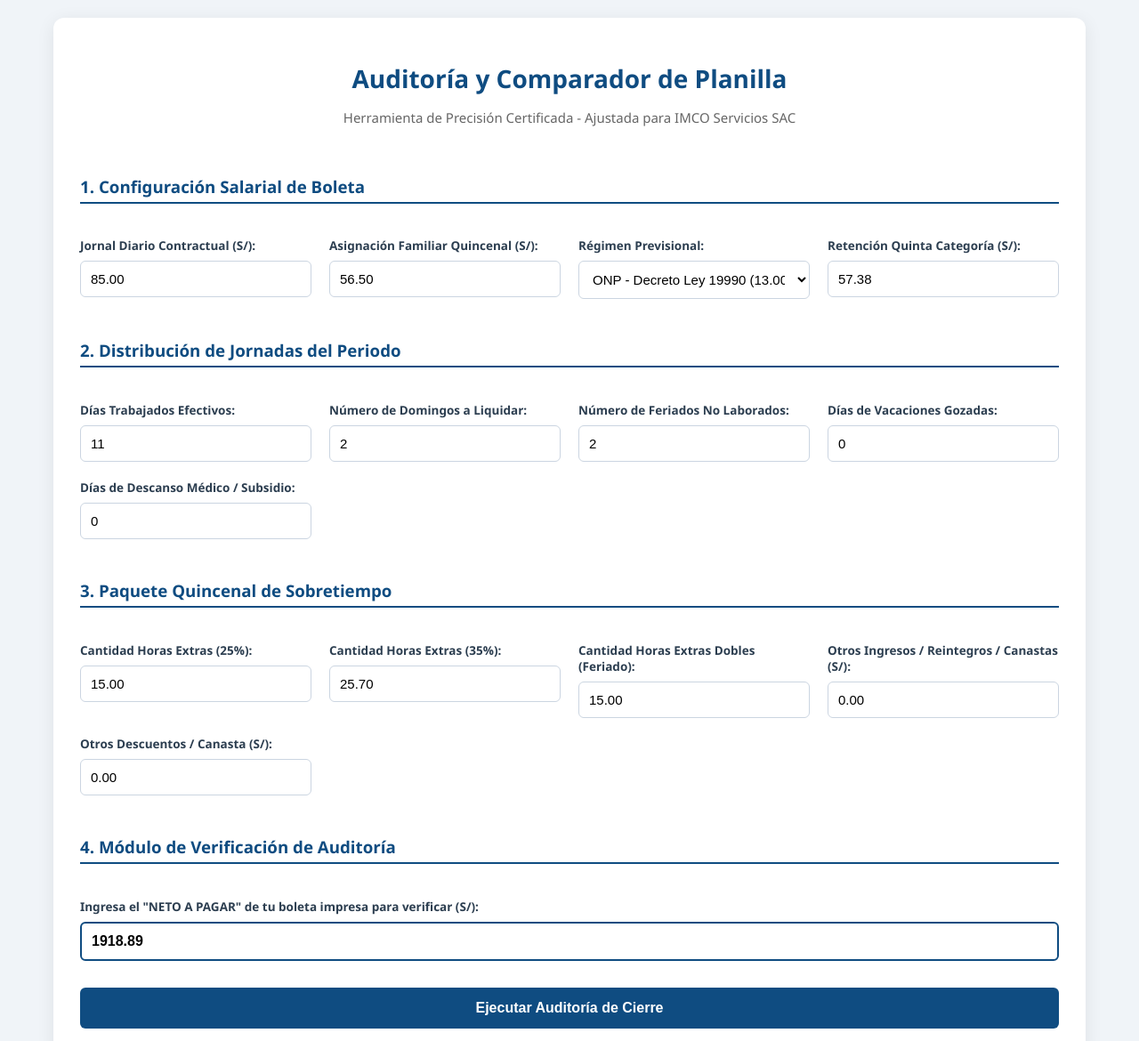
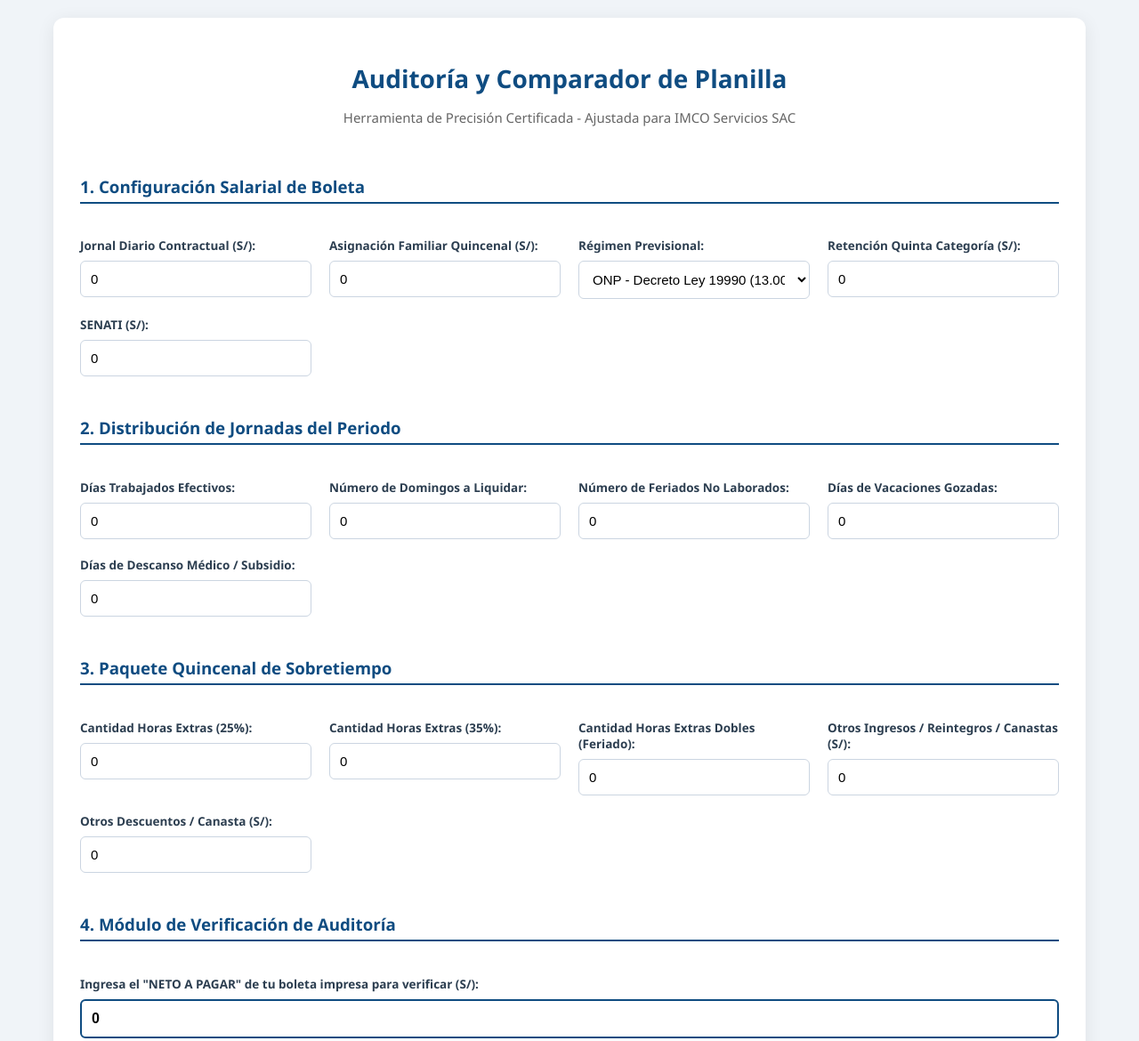
Before and after one commit to paulemersonmanrique/Boleta-Imco-final, a plain HTML site: page index.html in a window 1280 px wide. Shown: the top 1170 px of the page at 89% size. Drawn offline with Linux system fonts and the light colour scheme.

Commit message:
Update index.html

```diff
--- a/index.html
+++ b/index.html
@@ -27,6 +27,7 @@
         tr:nth-child(even) { background-color: #f8fafc; }
         .total-row { font-weight: bold; background-color: #f1f5f9 !important; color: #1e293b; }
         .neto-row { font-weight: bold; background-color: #e2e8f0 !important; color: #1e293b; font-size: 18px; }
+        .footer { text-align: center; margin-top: 30px; padding-top: 15px; border-top: 1px solid #e2e8f0; color: #888; font-size: 14px; }
     </style>
 </head>
 <body>
@@ -38,11 +39,11 @@
         <h3>1. Configuración Salarial de Boleta</h3>
         <div class="form-group">
             <label for="jornal">Jornal Diario Contractual (S/):</label>
-            <input type="number" id="jornal" step="0.01" value="85.00">
+            <input type="number" id="jornal" step="0.01" value="0">
         </div>
         <div class="form-group">
             <label for="asigFam">Asignación Familiar Quincenal (S/):</label>
-            <input type="number" id="asigFam" step="0.01" value="56.50">
+            <input type="number" id="asigFam" step="0.01" value="0">
         </div>
         <div class="form-group">
             <label for="sistemaPension">Régimen Previsional:</label>
@@ -53,21 +54,25 @@
         </div>
         <div class="form-group">
             <label for="quinta">Retención Quinta Categoría (S/):</label>
-            <input type="number" id="quinta" step="0.01" value="57.38">
+            <input type="number" id="quinta" step="0.01" value="0">
+        </div>
+        <div class="form-group">
+            <label for="senatiInput">SENATI (S/):</label>
+            <input type="number" id="senatiInput" step="0.01" value="0">
         </div>
 
         <h3>2. Distribución de Jornadas del Periodo</h3>
         <div class="form-group">
             <label for="diasTrab">Días Trabajados Efectivos:</label>
-            <input type="number" id="diasTrab" value="11">
+            <input type="number" id="diasTrab" value="0">
         </div>
         <div class="form-group">
             <label for="domingos">Número de Domingos a Liquidar:</label>
-            <input type="number" id="domingos" value="2">
+            <input type="number" id="domingos" value="0">
         </div>
         <div class="form-group">
             <label for="feriados">Número de Feriados No Laborados:</label>
-            <input type="number" id="feriados" value="2">
+            <input type="number" id="feriados" value="0">
         </div>
         <div class="form-group">
             <label for="diasVaca">Días de Vacaciones Gozadas:</label>
@@ -81,29 +86,29 @@
         <h3>3. Paquete Quincenal de Sobretiempo</h3>
         <div class="form-group">
             <label for="he25">Cantidad Horas Extras (25%):</label>
-            <input type="number" id="he25" step="0.01" value="15.00">
+            <input type="number" id="he25" step="0.01" value="0">
         </div>
         <div class="form-group">
             <label for="he35">Cantidad Horas Extras (35%):</label>
-            <input type="number" id="he35" step="0.01" value="25.70">
+            <input type="number" id="he35" step="0.01" value="0">
         </div>
         <div class="form-group">
             <label for="he100">Cantidad Horas Extras Dobles (Feriado):</label>
-            <input type="number" id="he100" step="0.01" value="15.00">
+            <input type="number" id="he100" step="0.01" value="0">
         </div>
         <div class="form-group">
             <label for="bonosExtras">Otros Ingresos / Reintegros / Canastas (S/):</label>
-            <input type="number" id="bonosExtras" step="0.01" value="0.00">
+            <input type="number" id="bonosExtras" step="0.01" value="0">
         </div>
         <div class="form-group">
             <label for="descuentosVarios">Otros Descuentos / Canasta (S/):</label>
-            <input type="number" id="descuentosVarios" step="0.01" value="0.00">
+            <input type="number" id="descuentosVarios" step="0.01" value="0">
         </div>
 
         <h3>4. Módulo de Verificación de Auditoría</h3>
         <div class="form-group" style="grid-column: 1 / -1;">
             <label for="netoBoleta">Ingresa el "NETO A PAGAR" de tu boleta impresa para verificar (S/):</label>
-            <input type="number" id="netoBoleta" step="0.01" style="border: 2px solid #0f4c81; font-weight: bold; font-size: 16px;" value="1918.89">
+            <input type="number" id="netoBoleta" step="0.01" style="border: 2px solid #0f4c81; font-weight: bold; font-size: 16px;" value="0">
         </div>
     </div>
 
@@ -128,6 +133,8 @@
             </tbody>
         </table>
     </div>
+
+    <div class="footer">Desarrollado por PaulEManrique</div>
 </div>
 <script>
 function calcularPlanilla() {
@@ -146,6 +153,7 @@ function calcularPlanilla() {
     const quinta = parseFloat(document.getElementById('quinta').value) || 0;
     const descuentosVarios = parseFloat(document.getElementById('descuentosVarios').value) || 0;
     const netoBoleta = parseFloat(document.getElementById('netoBoleta').value) || 0;
+    const senatiInput = parseFloat(document.getElementById('senatiInput').value) || 0;
 
     if(jornal === 0) {
         alert("Por favor, introduce al menos el Jornal Diario Contractual.");
@@ -186,9 +194,9 @@ function calcularPlanilla() {
     const totalDescuentos = Math.round((descuentoPension + quinta + descuentosVarios) * 100) / 100;
     const netoCalculadoApp = Math.round((totalRemuneraciones - totalDescuentos) * 100) / 100;
 
-    // Redirección de base para EsSalud y SENATI indexados al total bruto remunerativo
+    // Aportes del empleador (ESSALUD y SENATI)
     const essalud = Math.round((totalRemuneraciones * 0.09) * 100) / 100;
-    const senati = Math.round((totalRemuneraciones * 0.0075) * 100) / 100;
+    const senati = senatiInput; // Usamos el valor ingresado por el usuario
     const totalAportes = Math.round((essalud + senati) * 100) / 100;
 
     // Lógica del Módulo Comparador
@@ -223,7 +231,7 @@ function calcularPlanilla() {
         ${descuentosVarios > 0 ? `<tr><td>OTROS DESCUENTOS / CANASTA</td><td>-</td><td>S/ ${descuentosVarios.toFixed(2)}</td><td>-</td></tr>` : ''}
 
         <tr><td>ESSALUD (9.00%)</td><td>-</td><td>-</td><td>S/ ${essalud.toFixed(2)}</td></tr>
-        <tr><td>SENATI (0.75%)</td><td>-</td><td>-</td><td>S/ ${senati.toFixed(2)}</td></tr>
+        <tr><td>SENATI (Ingresado)</td><td>-</td><td>-</td><td>S/ ${senati.toFixed(2)}</td></tr>
 
         <tr class="total-row"><td>TOTALES</td><td>S/ ${totalRemuneraciones.toFixed(2)}</td><td>S/ ${totalDescuentos.toFixed(2)}</td><td>S/ ${totalAportes.toFixed(2)}</td></tr>
         <tr class="total-row" style="background-color: #dcfce7 !important; color: #14532d;"><td>NETO CALCULADO APP</td><td colspan="3" style="text-align: center; font-size: 18px;">S/ ${netoCalculadoApp.toFixed(2)}</td></tr>
```
